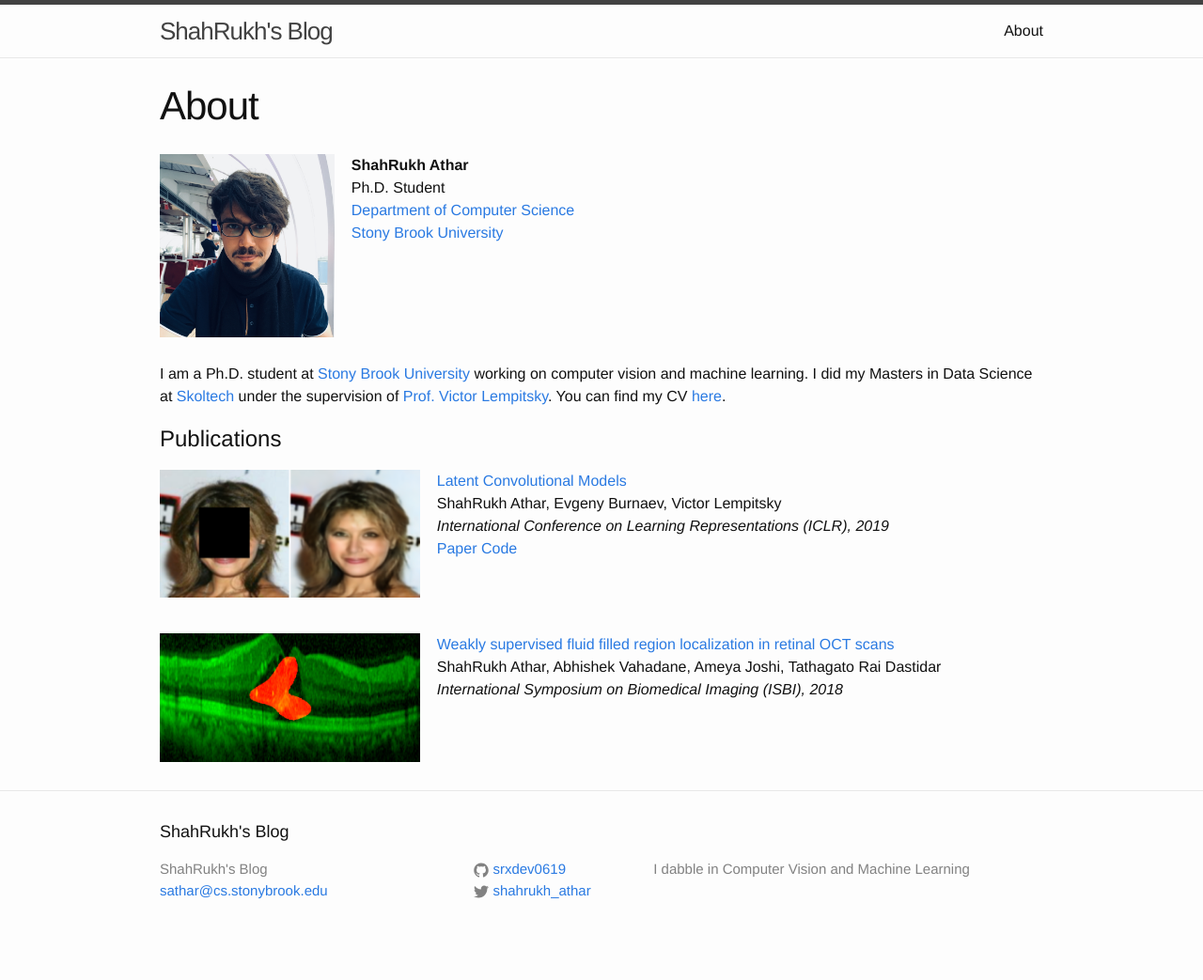
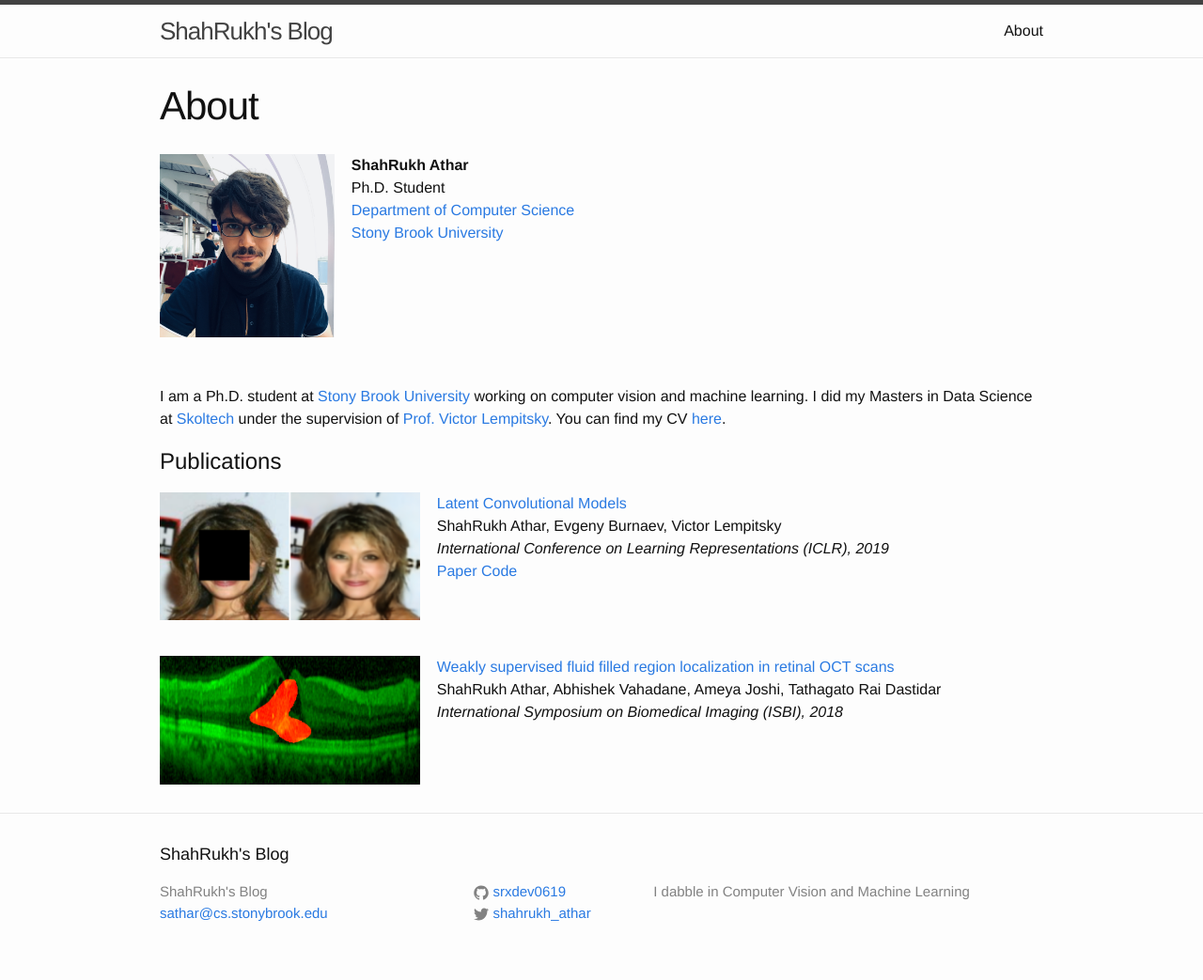
Before and after one commit to shahrukhathar/shahrukhathar.github.io, a Jekyll site: the page built from pages/about.md, in a window 1280 px wide. Shown: the whole page at 94% size. Built offline with Jekyll 4.4.1, drawn with Linux system fonts in a browser that asks for light colours; before the commit the page ends 1019 px from its top, so only the background shows below that.

Commit message:
Updated Page

```diff
--- a/pages/about.md
+++ b/pages/about.md
@@ -15,7 +15,9 @@
 <br/>
 <br/>
 &nbsp;
-
+<br>
+&nbsp;
+<br>
 
 I am a Ph.D. student at [Stony Brook University](https://www.cs.stonybrook.edu/) working on computer vision and machine learning. I did my Masters in Data Science at [Skoltech](https://http://www.skoltech.ru/en) under the supervision of [Prof. Victor Lempitsky](http://faculty.skoltech.ru/people/victorlempitsky). You can find my CV [here](/assets/CV.pdf).
 
```
